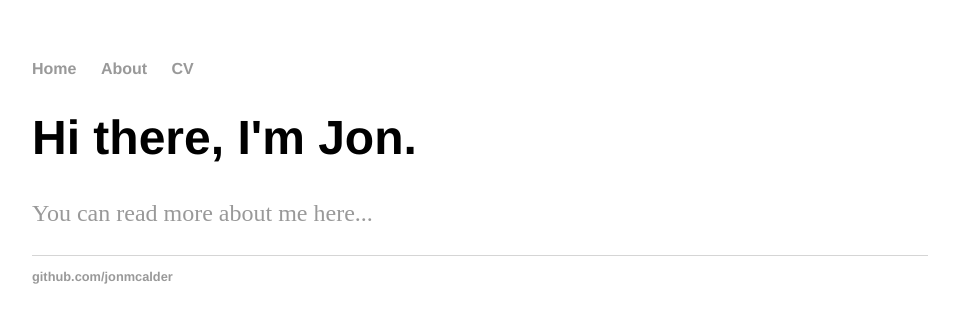
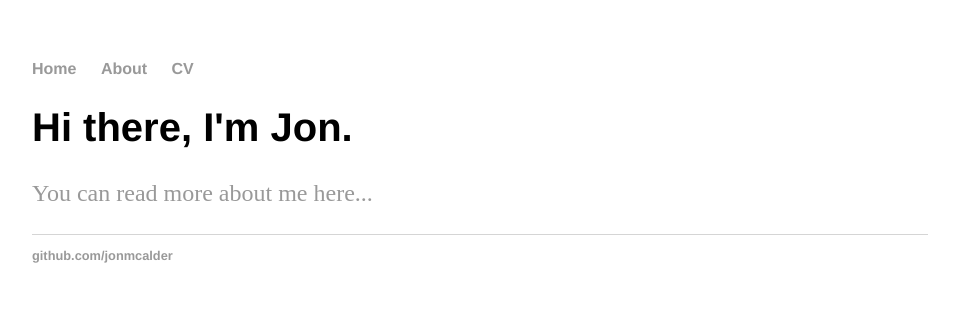
Before and after one commit to jonmcalder/jonmcalder.github.io, a Jekyll site: the page built from index.html, in a window 1280 px wide. Shown: the top 323 px of the page, without its empty margins (160-1119 px from the left). Built offline with Jekyll 4.4.1, drawn with Linux system fonts in a browser that asks for light colours.

Commit message:
Update main.css
Remove unused posts styling, and add h2 styling

```diff
--- a/css/main.css
+++ b/css/main.css
@@ -20,7 +20,11 @@
     text-decoration: underline;
 }
 h1 {
-    font-size: 3em;
+    font-size: 2.5em;
+    font-family:'Helvetica', 'Arial', 'Sans-Serif';
+}
+h2 {
+    font-size: 2.0em;
     font-family:'Helvetica', 'Arial', 'Sans-Serif';
 }
 p {
@@ -32,12 +36,3 @@
     border-top: 1px solid #d5d5d5;
     font-size: .8em;
 }
-
-ul.posts {
-    margin: 20px auto 40px;
-    font-size: 1.5em;
-}
-
-ul.posts li {
-    list-style: none;
-}
```
